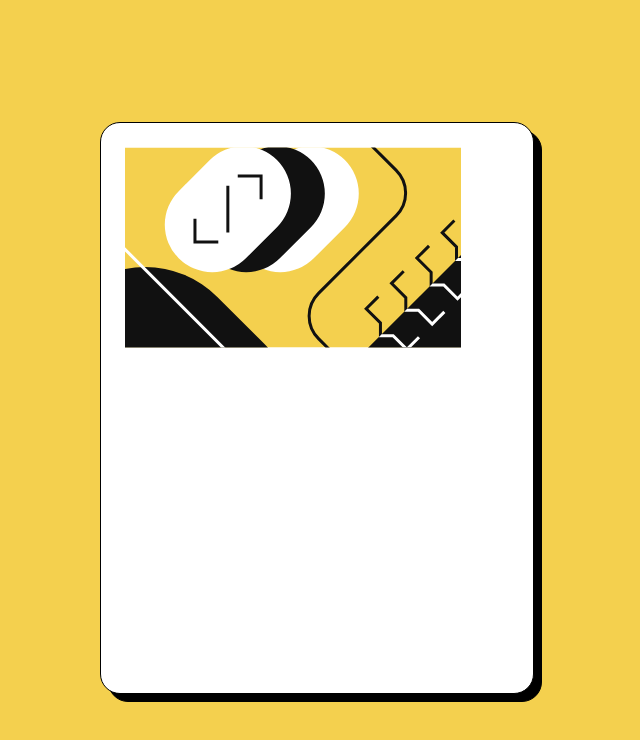
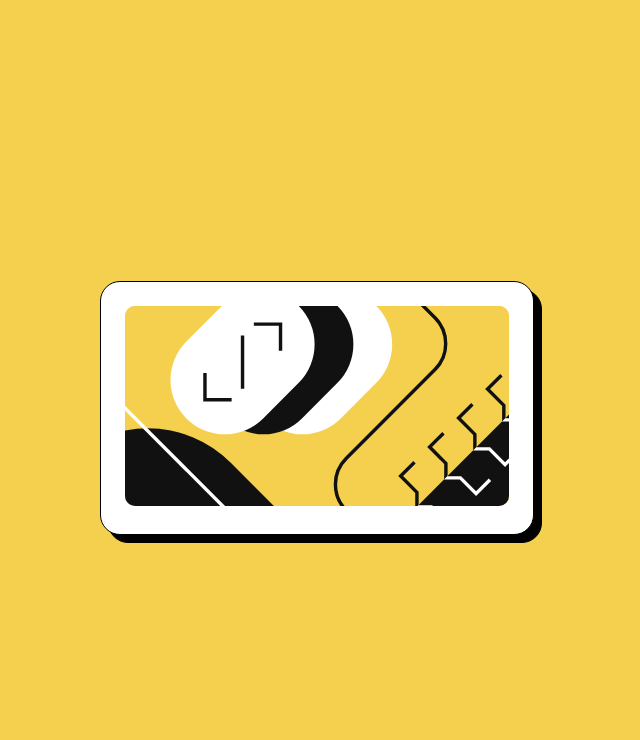
Before and after one commit to Sumta4real/BlogPreviewCard, a plain HTML site: page index.html in a window 1280 px wide. Shown: the whole page, without its empty margins (323-963 px from the left). Drawn offline with Linux system fonts and the light colour scheme.

Commit message:
Styled the image as required

```diff
--- a/style.css
+++ b/style.css
@@ -6,11 +6,18 @@ body{
     justify-content: center;
 }
 .card-container{
-    height: 522px;
-    width:  384px;
+    max-width:  24rem;
+    width: 90%;
     background-color: hsl(0, 0%, 100%);
-    border-radius: 20px ;
-    filter: drop-shadow(8px 8px 0px black);
-    border: 1px solid black;
-    padding: 24px;
+    border-radius: 1.25rem ;
+    filter: drop-shadow(0.5rem 0.5rem 0 black);
+    border: 0.063rem solid black;
+    padding: 1.5rem;
 }
+.blog-image img{
+    width: 100%;
+    height: 200px;
+    background-color: hsl(47, 88%, 63%);
+    border-radius: 0.625rem;
+    object-fit: cover;
+}
```
